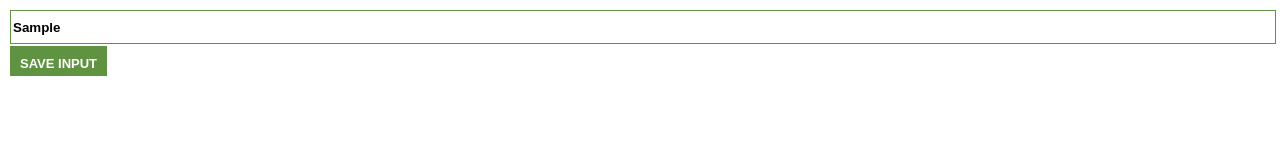
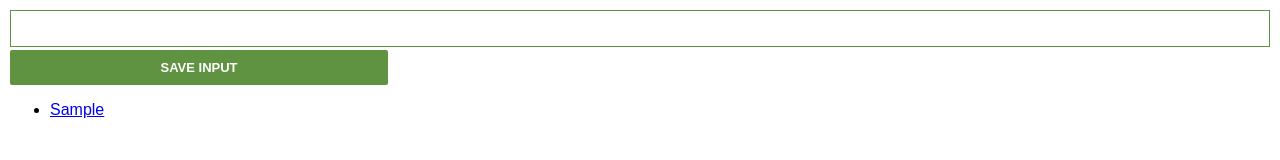
Before and after one commit to 3run0Silva/Chrome-extension, a plain HTML site: page index.html in a window 1280 px wide. Both pictures are taken after typing "Sample" into the empty fields and a click on the button "SAVE INPUT". Drawn offline with Linux system fonts and the light colour scheme.

Commit message:
Basic logic
1- Started to implement the basic logic of the extension

```diff
--- a/index.html
+++ b/index.html
@@ -8,7 +8,9 @@
 </head>
 <body>
     <input type="text" id="input-el">
-    <button id="input-btn">SAVE INPUT</button>
+    <button id="input-btn" >SAVE INPUT</button>
+    <ul id="ul-el"></ul>
+    <div id="div-el"></div>
     <script src="script.js"></script>
 </body>
 </html>
--- a/script.js
+++ b/script.js
@@ -0,0 +1,27 @@
+"use strict"
+
+let myLeads = [];
+const inputEl = document.getElementById("input-el")
+const inputBtn = document.getElementById("input-btn");
+const ulEl = document.getElementById("ul-el")
+
+
+
+inputBtn.addEventListener("click", function() {
+    myLeads.push(inputEl.value)
+    inputEl.value = ""
+    renderLeads()
+})
+
+let listItems = "";
+
+function renderLeads() {
+    for (let i = 0; i < myLeads.length; i++) {
+        listItems += `
+            <li>
+                <a href= '${myLeads[i]}' target= '_blank'>${myLeads[i]}</a>
+            </li>`
+        console.log(listItems)
+    }
+    ulEl.innerHTML = listItems
+}
--- a/style.css
+++ b/style.css
@@ -4,14 +4,12 @@ body {
     font-family: Arial, Helvetica, sans-serif;
 }
 
-/* color: #5f9341
-*/
-
 input {
     width: 100%;
+    padding: 10px;
+    font-weight: bold;
+    box-sizing: border-box;
     border: 1px solid #5f9341;
-    font-weight: bold;
-    height: 30px;
 }
 
 input:focus{
@@ -24,14 +22,15 @@ input:focus{
 }
 
 button {
+    padding: 10px 20px;
     font-size: small;
-    margin-top: 2px;
+    margin-top: 3px;
     background-color: #5f9341;
     font-weight: bold;
     color: white;
     border: 0;
-    height: 30px;
-    width: auto;
-    padding: 10px;
+    border-radius: 2px;
+    width: 30%;
+    text-align: center;
 
 }
```
